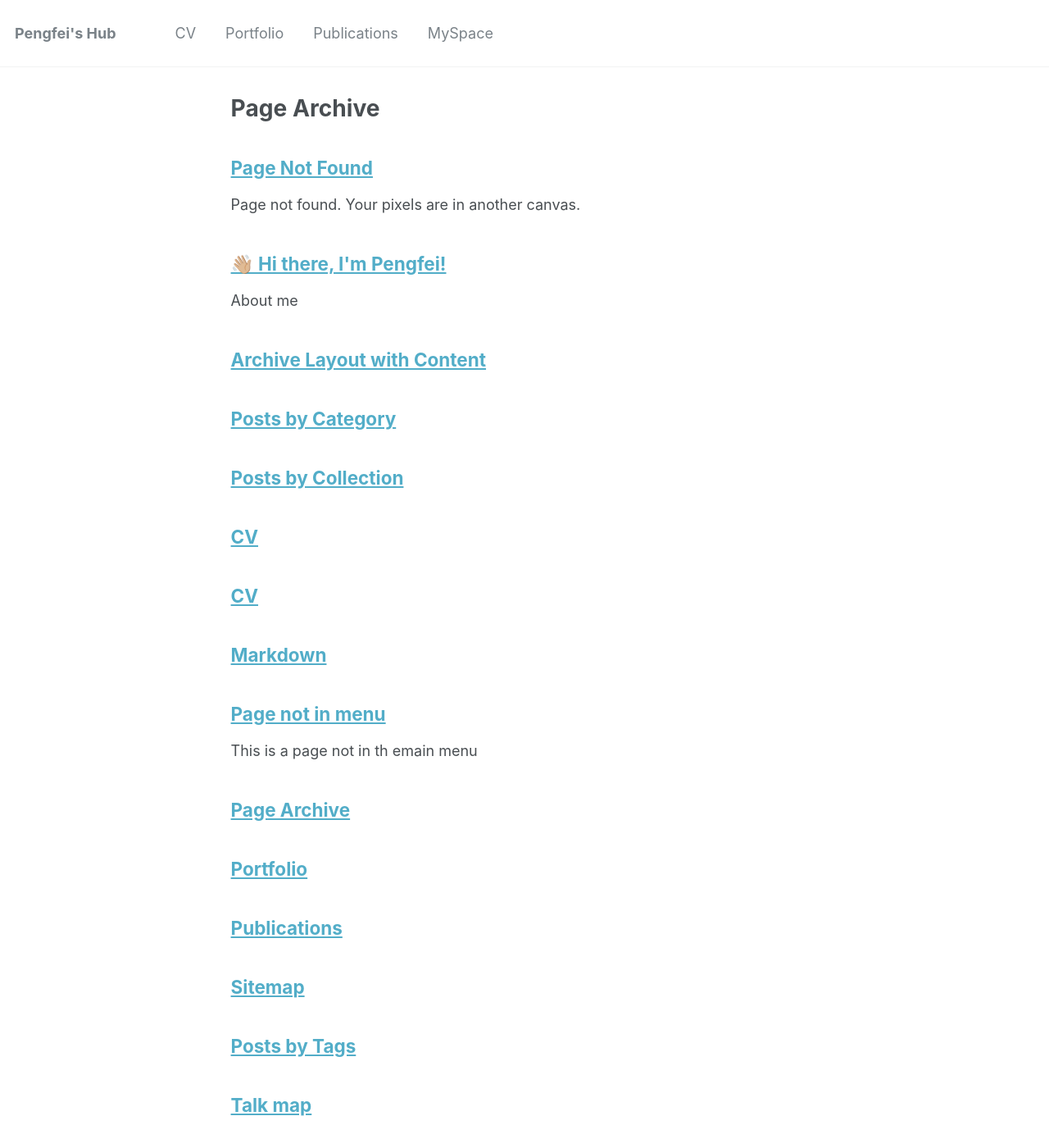
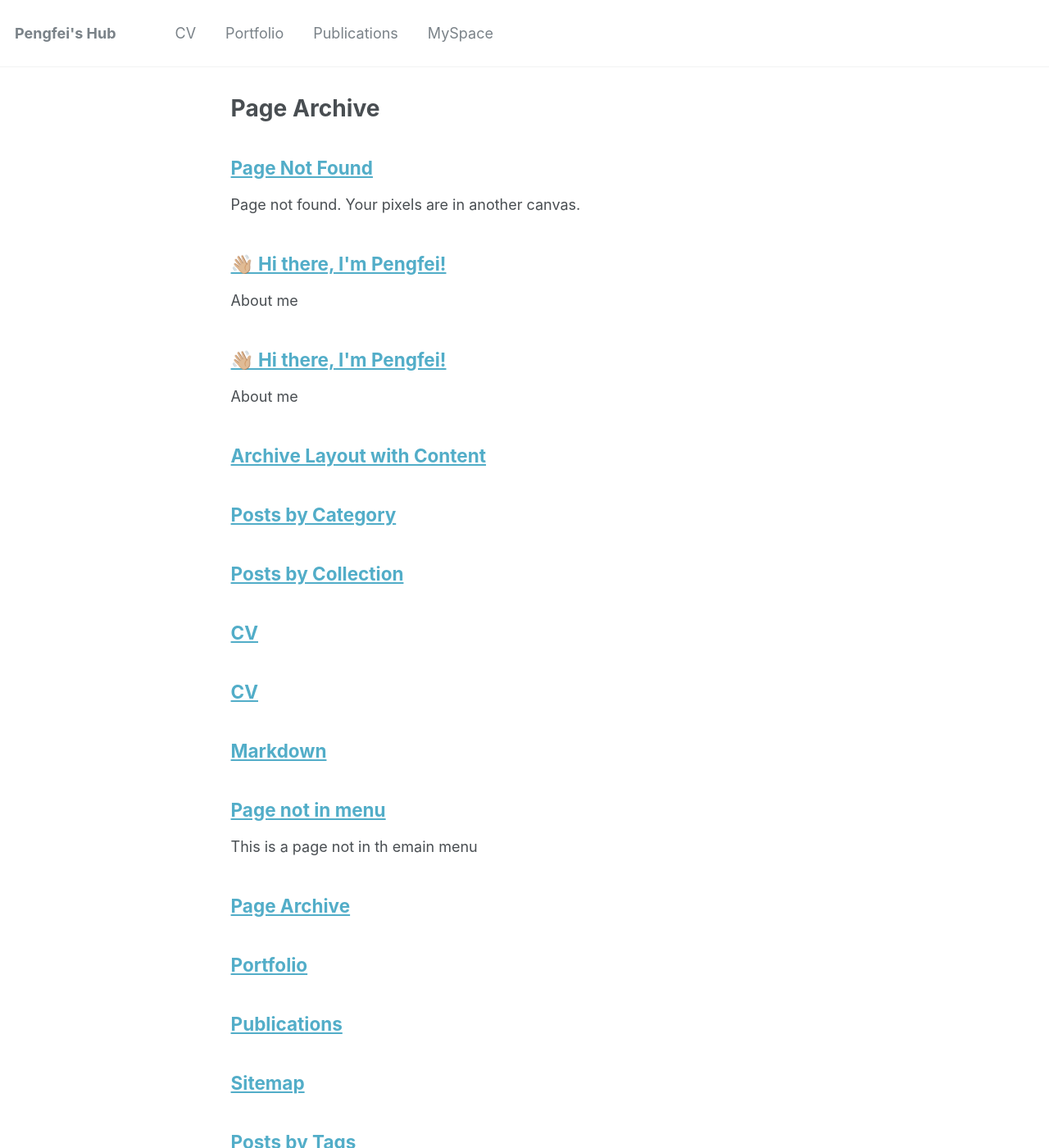
Before and after one commit to KyleMMA/KyleMMA.github.io, a Jekyll site: the page built from _pages/page-archive.html, in a window 1280 px wide and 1400 px high. Shown: the whole window at 82% size. Built offline with Jekyll 4.4.1, drawn with Linux system fonts in a browser that asks for light colours; some of the changed text lies outside the part shown.

Commit message:
Update Publications.md

```diff
--- a/_pages/Publications.md
+++ b/_pages/Publications.md
@@ -1,3 +1,16 @@
+---
+permalink: /
+title: "👋🏼 Hi there, I'm Pengfei!"
+excerpt: "About me"
+author_profile: true
+redirect_from:
+  - /Publications/
+
+---
+
+
+
+
 # Summary of my publications
 
 
```
